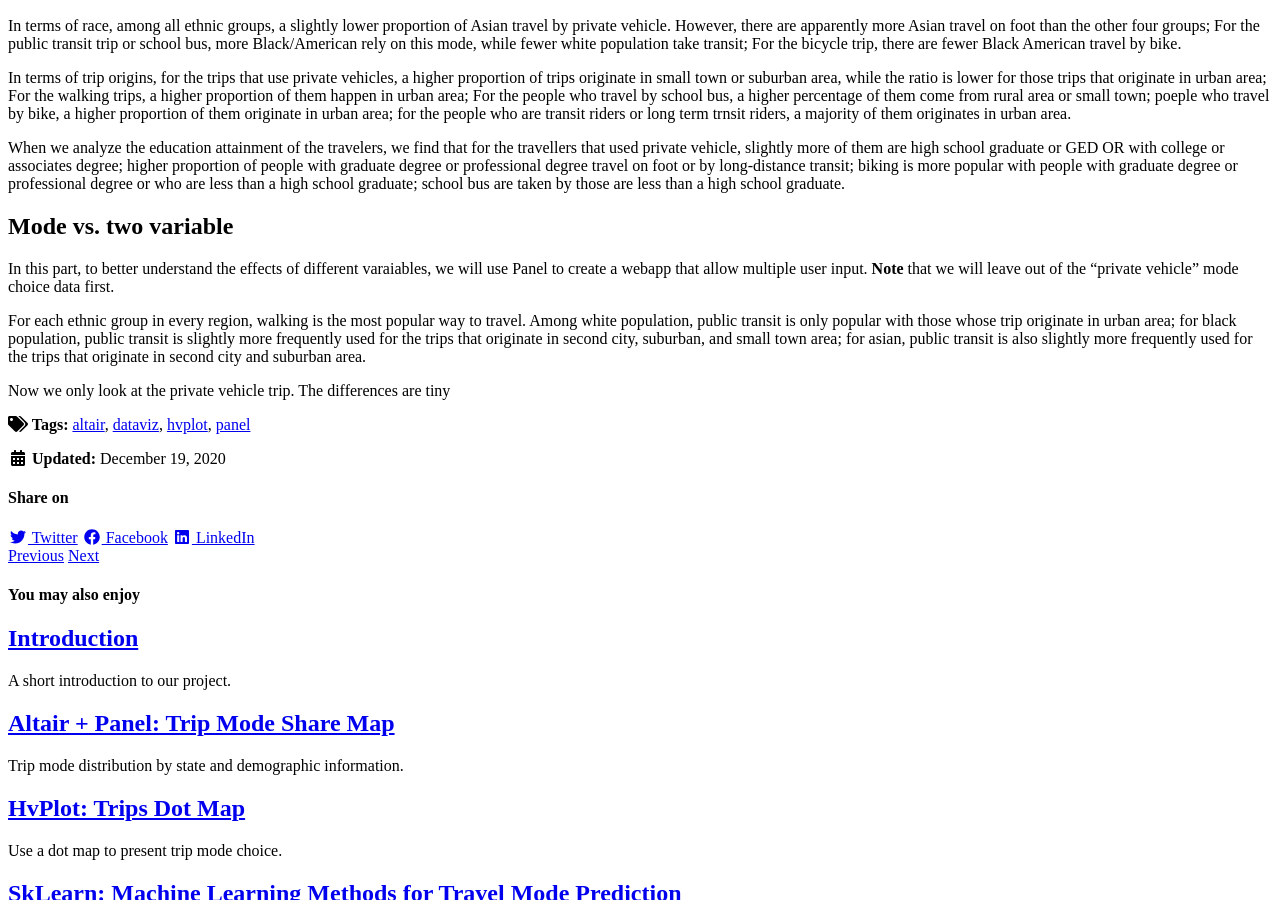
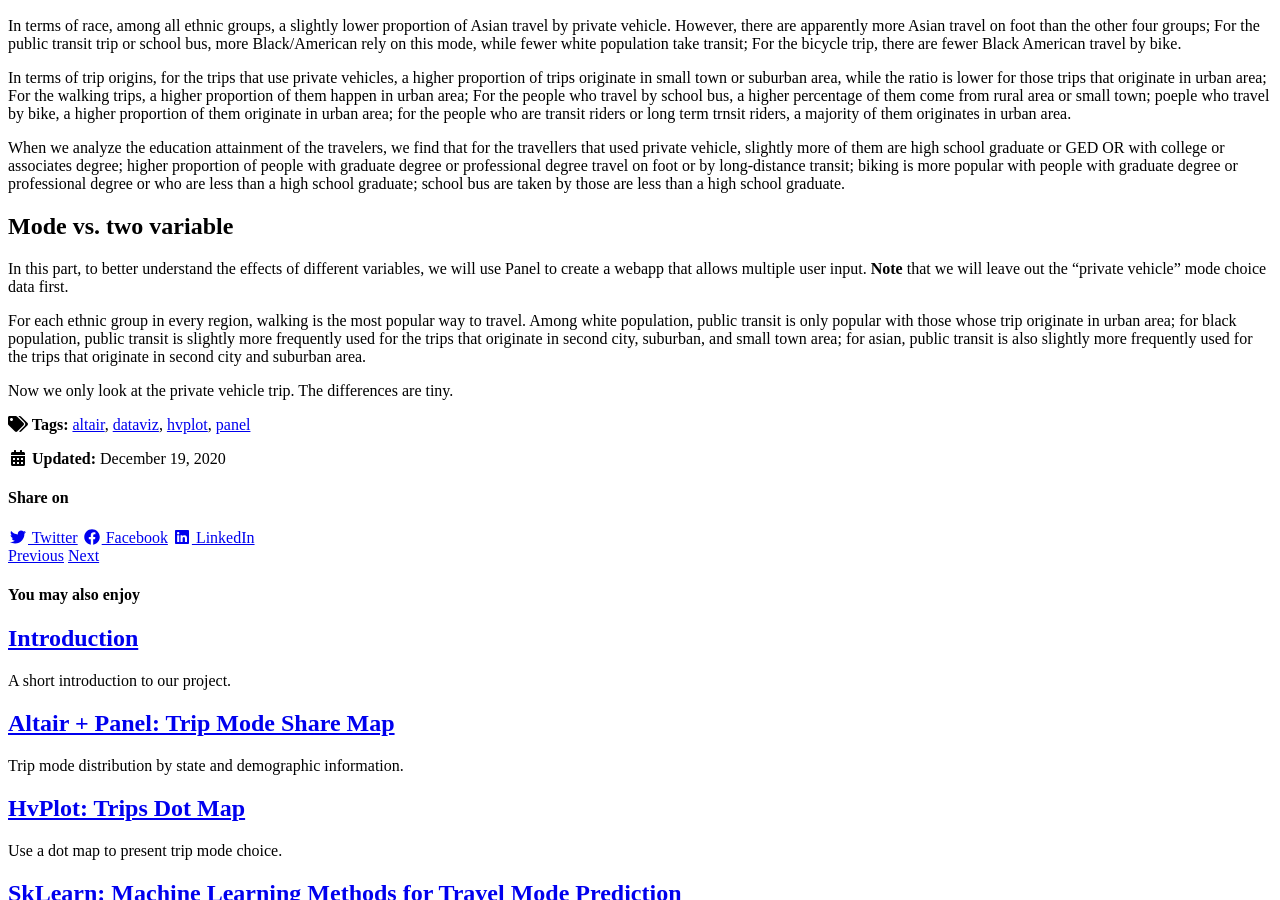
Before and after one commit to hqiao97/travelmode, a Jekyll site: the page built from _posts/2020-12-19-statistic-plot.md, in a window 1280 px wide and 900 px high, scrolled down 1597 px. Built offline with Jekyll 4.4.1, drawn with Linux system fonts in a browser that asks for light colours; cached includes are drawn as plain includes; nearby versions of some CDN libraries.

Commit message:
Update 2020-12-19-statistic-plot.md

```diff
--- a/_posts/2020-12-19-statistic-plot.md
+++ b/_posts/2020-12-19-statistic-plot.md
@@ -44,10 +44,10 @@ When we analyze the education attainment of the travelers, we find that for the
 <div id="hv-chart-4"></div>
 
 ## Mode vs. two variable
-In this part, to better understand the effects of different varaiables, we will use Panel to create a webapp that allow multiple user input.
-<strong>Note</strong> that we will leave out of the "private vehicle" mode choice data first.
+In this part, to better understand the effects of different variables, we will use Panel to create a webapp that allows multiple user input.
+<strong>Note</strong> that we will leave out the "private vehicle" mode choice data first.
 
 For each ethnic group in every region, walking is the most popular way to travel. Among white population, public transit is only popular with those whose trip originate in urban area; for black population, public transit is slightly more frequently used for the trips that originate in second city, suburban, and small town area; for asian, public transit is also slightly more frequently used for the trips that originate in second city and suburban area.
 
-Now we only look at the private vehicle trip. The differences are tiny
+Now we only look at the private vehicle trip. The differences are tiny.
 <div id="hv-chart-5"></div>
```
